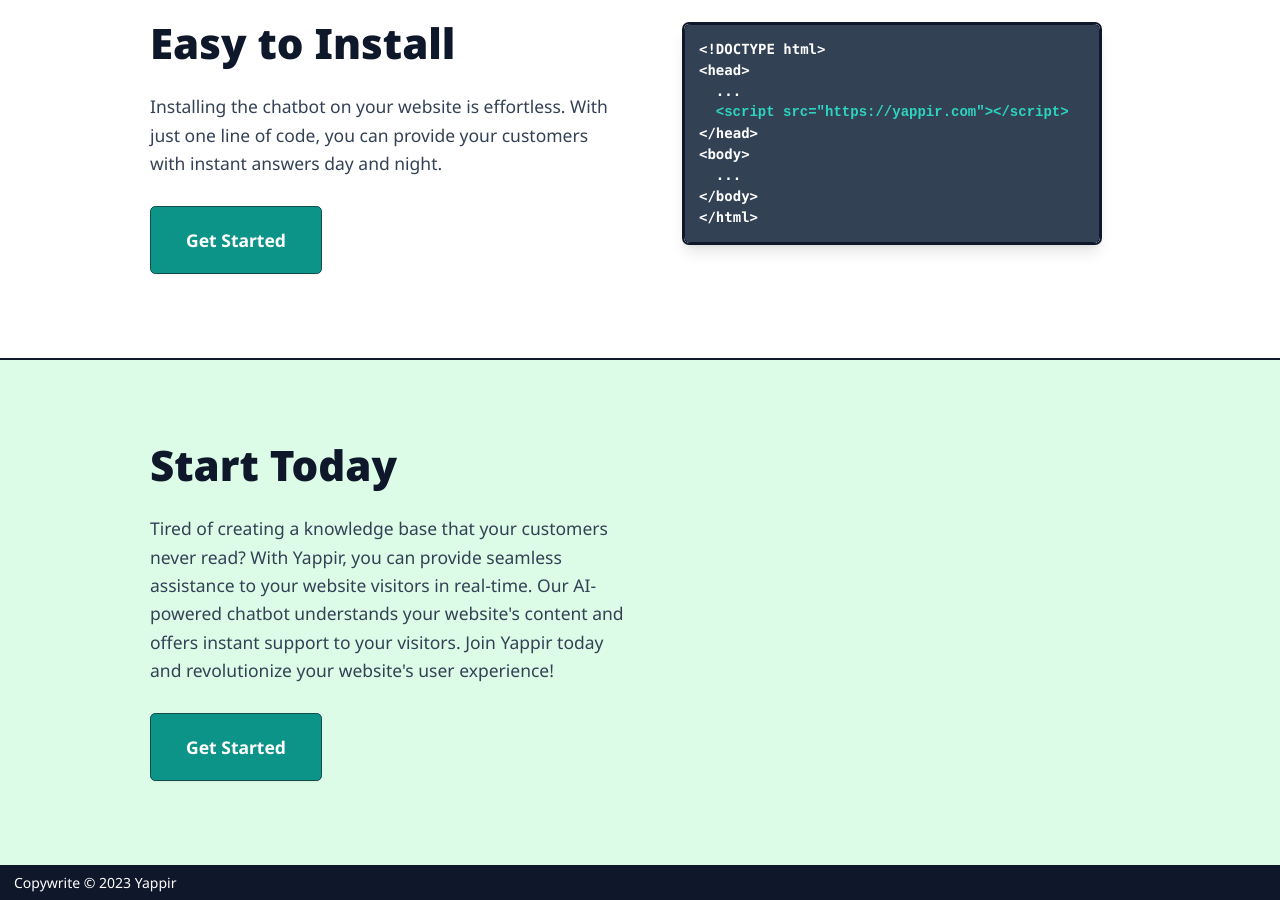
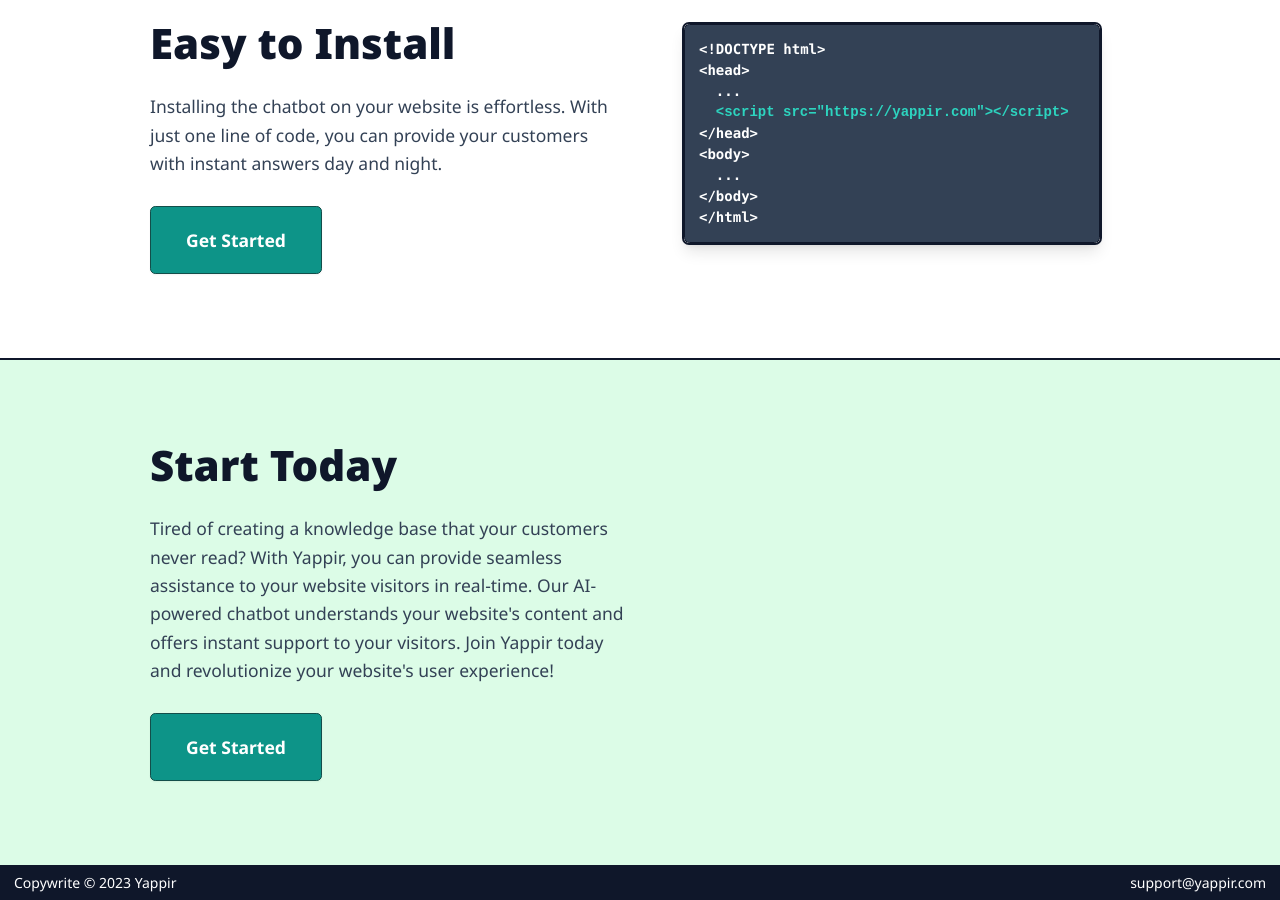
Before and after one commit to yappir/yappir.github.io, a Jekyll site: the page built from index.html, in a window 1280 px wide and 900 px high, scrolled down 1221 px. Built offline with Jekyll 4.4.1, drawn with Linux system fonts in a browser that asks for light colours.

Commit message:
added support email.

```diff
--- a/_layouts/default.html
+++ b/_layouts/default.html
@@ -58,8 +58,9 @@
         {{content}}
     </div>
     <footer class="bg-slate-900 h-10 text-white">
-        <div class="container mx-auto h-full flex flex-row items-center px-4">
+        <div class="container mx-auto h-full flex flex-row items-center justify-between px-4">
             <span>Copywrite © 2023 Yappir</span>
+            <a href="mailto:support@yappir.com">support@yappir.com</a>
         </div>
     </footer>
 </body>
```
